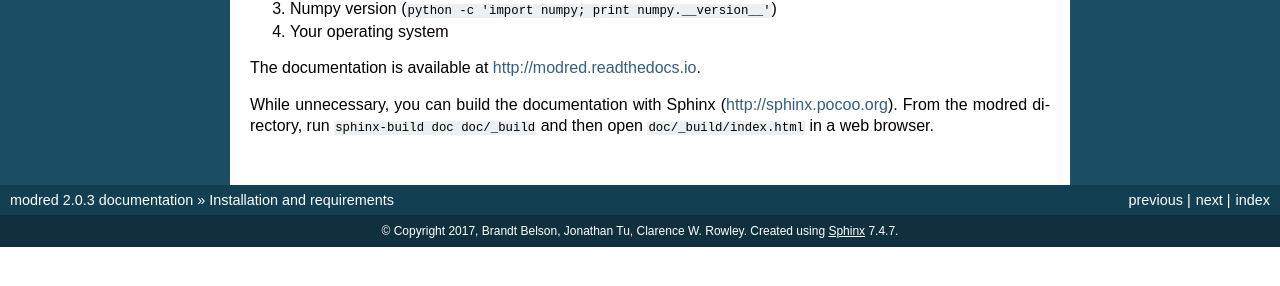
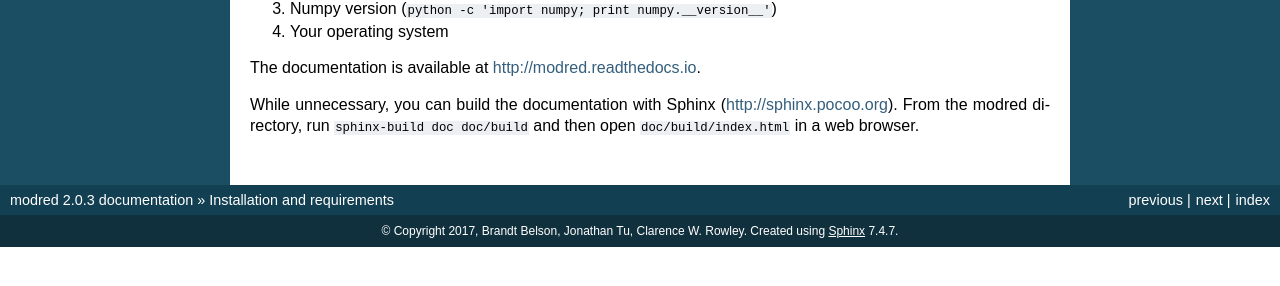
Before and after one commit to belson17/modred, a Sphinx documentation site: the page built from doc/installation.rst, in a window 1280 px wide. Shown: the part 518-804 px from the top of the page. Built offline with Sphinx 7.4.7, drawn with Linux system fonts in a browser that asks for light colours; formulas are drawn with MathJax 3.

```diff
--- a/README.rst
+++ b/README.rst
@@ -44,4 +44,4 @@ with the following information:
 3. Numpy version (``python -c 'import numpy; print numpy.__version__'``)
 4. Your operating system
 
-The documentation is available at: http://packages.python.org/modred
+The documentation is available at: http://modred.readthedocs.io.
--- a/doc/installation.rst
+++ b/doc/installation.rst
@@ -36,5 +36,5 @@ The documentation is available at http://modred.readthedocs.io.
 
 While unnecessary, you can build the documentation with Sphinx
 (http://sphinx.pocoo.org).
-From the modred directory, run ``sphinx-build doc doc/_build`` and then open
-``doc/_build/index.html`` in a web browser.
+From the modred directory, run ``sphinx-build doc doc/build`` and then open
+``doc/build/index.html`` in a web browser.
```
